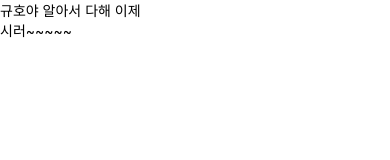
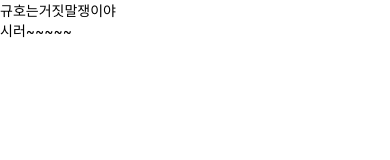
Before and after one commit to HanKyuHo/react-native, a React Native app in the folder kyuring/: screen / in a window 390 px wide. Shown: the top 160 px of the page. Built offline with nearby package versions, Linux system fonts and the light colour scheme.

Commit message:
규호는거짓말쟁이

```diff
--- a/kyuring/App.js
+++ b/kyuring/App.js
@@ -20,7 +20,7 @@ const App = () => {
   return (
     <SafeAreaView>
         <View>
-          <Text>규호야 알아서 다해 이제</Text>
+          <Text>규호는거짓말쟁이야</Text>
           <Text>시러~~~~~</Text>
         </View>
     </SafeAreaView>
```
